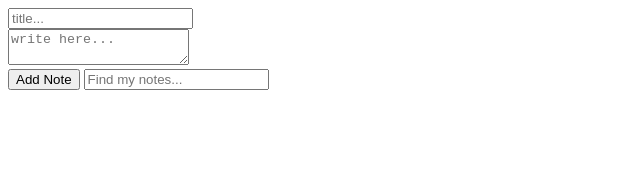
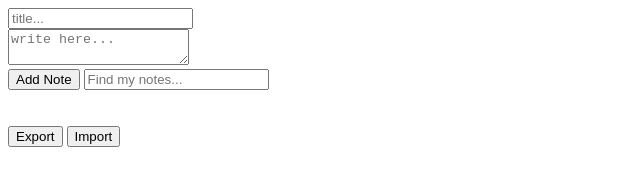
Before and after one commit to mercytv932/Notes_App, a plain HTML site: page index.html in a window 1280 px wide. Shown: the whole page, without its empty margins (0-640 px from the left). Drawn offline with Linux system fonts and the light colour scheme.

Commit message:
Add export and import buttons to notes app
Added export and import buttons for notes functionality.

```diff
--- a/index.html
+++ b/index.html
@@ -15,6 +15,9 @@
 <button class="addBtn">Add Note</button>
 <input type="search" placeholder="Find my notes..." id="search">
 <div id="notesList"></div>
+<br><br>
+<button id="export">Export</button>
+<button id="import">Import</button>
 
 
   <script>
```
